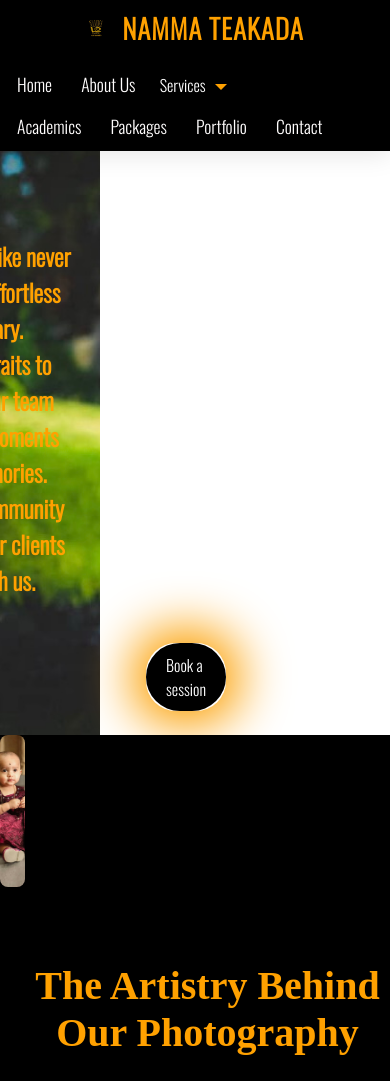
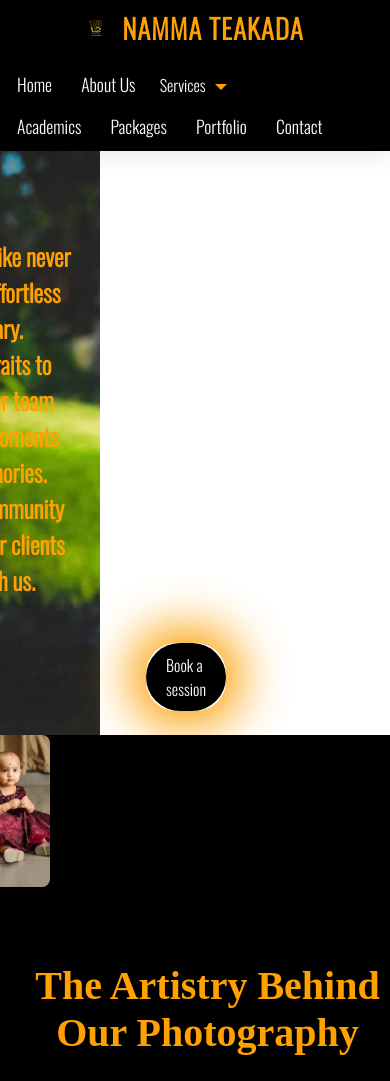
Before and after one commit to gokulkailash2003/namma-teakada, a React (Vite) app: page / in a window 390 px wide. Shown: the top 1081 px of the page. Built offline with nearby package versions, Linux system fonts and the light colour scheme.

Commit message:
Adjusted header to use sticky positioning and increased top margin for all pages to prevent content overlap.

```diff
--- a/src/NammaTeaKada/Home.css
+++ b/src/NammaTeaKada/Home.css
@@ -71,7 +71,7 @@ main{
   }
   .img img {
     height: 32vh !important;
-    width: 100%;
+    width: 300%;
     object-fit: cover;
     border-radius: 12px;
   }
```
